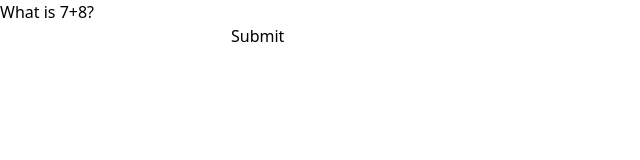
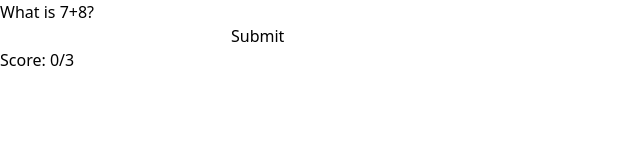
Before and after one commit to NotMyPersonalAccount/CapstoneQuizlet, a Next.js app: page /question/1 in a window 1280 px wide. Shown: the top 160 px of the page, without its empty margins (0-640 px from the left). Built offline with nearby package versions, Linux system fonts and the light colour scheme.

Commit message:
feat: scoring

```diff
--- /dev/null
+++ b/src/app/ScoringContext.tsx
@@ -0,0 +1,34 @@
+"use client";
+
+import { createContext, useContext, useMemo, useState } from "react";
+
+const ScoringContext = createContext<
+  [number, (id: number, correct: boolean) => void] | undefined
+>(undefined);
+
+export function ScoringProvider({ children }: { children: React.ReactNode }) {
+  const [score, setScore] = useState(0);
+  const [answered, setAnswered] = useState<number[]>([]);
+
+  const addAnswered = useMemo(() => {
+    return (id: number, correct: boolean) => {
+      setAnswered((answered) => {
+        return [...answered, id];
+      });
+      if (correct) setScore((score) => score + 1);
+    };
+  }, [setAnswered]);
+
+  return (
+    <ScoringContext.Provider value={[score, addAnswered]}>
+      {children}
+    </ScoringContext.Provider>
+  );
+}
+
+export function useScoring() {
+  const context = useContext(ScoringContext);
+  if (!context)
+    throw new Error("useScoring must be used within a ScoringProvider");
+  return context;
+}
--- a/src/app/layout.tsx
+++ b/src/app/layout.tsx
@@ -1,4 +1,5 @@
 import "./globals.css";
+import { ScoringProvider } from "./ScoringContext";
 
 export default function RootLayout({
   children,
@@ -6,9 +7,11 @@ export default function RootLayout({
   children: React.ReactNode;
 }) {
   return (
-    <html lang="en">
-      <head />
-      <body>{children}</body>
-    </html>
+    <ScoringProvider>
+      <html lang="en">
+        <head />
+        <body>{children}</body>
+      </html>
+    </ScoringProvider>
   );
 }
--- a/src/app/question/[id]/QuestionInput.tsx
+++ b/src/app/question/[id]/Question.tsx
@@ -2,8 +2,9 @@
 
 import { useRouter } from "next/navigation";
 import { useState } from "react";
+import { useScoring } from "../../ScoringContext";
 
-export default function QuestionInput({
+export default function Question({
   answer,
   id,
   max,
@@ -13,12 +14,19 @@ export default function QuestionInput({
   max: number;
 }) {
   const router = useRouter();
+  const [score, addAnswered] = useScoring();
   const [input, setInput] = useState("");
   const [submitted, setSubmitted] = useState(false);
   return (
     <>
       <input onChange={(e) => setInput(e.target.value)} />
-      <button onClick={() => setSubmitted(true)} disabled={submitted}>
+      <button
+        onClick={() => {
+          setSubmitted(true);
+          addAnswered(id, input === answer);
+        }}
+        disabled={submitted}
+      >
         Submit
       </button>
       {submitted && (
@@ -40,6 +48,9 @@ export default function QuestionInput({
           </div>
         </>
       )}
+      <p>
+        Score: {score}/{max + 1}
+      </p>
     </>
   );
 }
--- a/src/app/question/[id]/loading.tsx
+++ b/src/app/question/[id]/loading.tsx
@@ -1,3 +1,3 @@
-export default async function Loading() {
+export default function Loading() {
   return <>Loading...</>;
 }
--- a/src/app/question/[id]/page.tsx
+++ b/src/app/question/[id]/page.tsx
@@ -1,4 +1,4 @@
-import QuestionInput from "./QuestionInput";
+import Question from "./Question";
 
 const questions = [
   { question: "What is 5+6?", answer: "11" },
@@ -17,7 +17,7 @@ export default async function Page({ params }: { params: { id: string } }) {
   return (
     <>
       <p>{question}</p>
-      <QuestionInput id={id} answer={answer} max={questions.length - 1} />
+      <Question id={id} answer={answer} max={questions.length - 1} />
     </>
   );
 }
```
